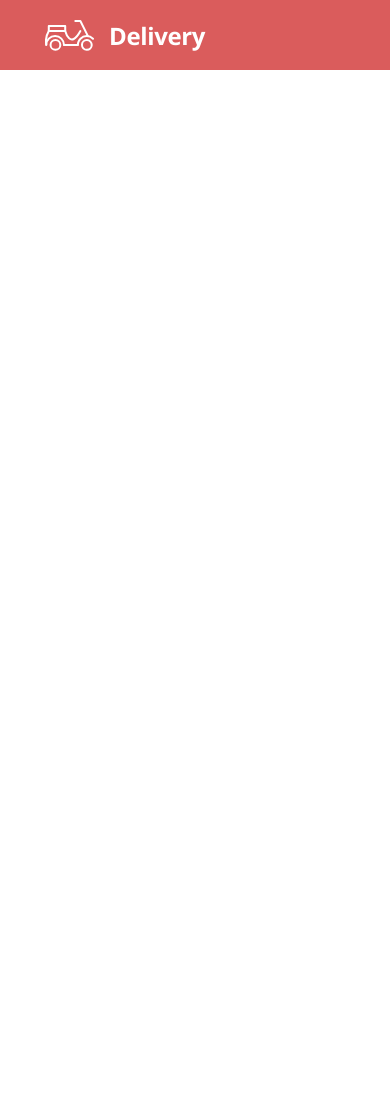
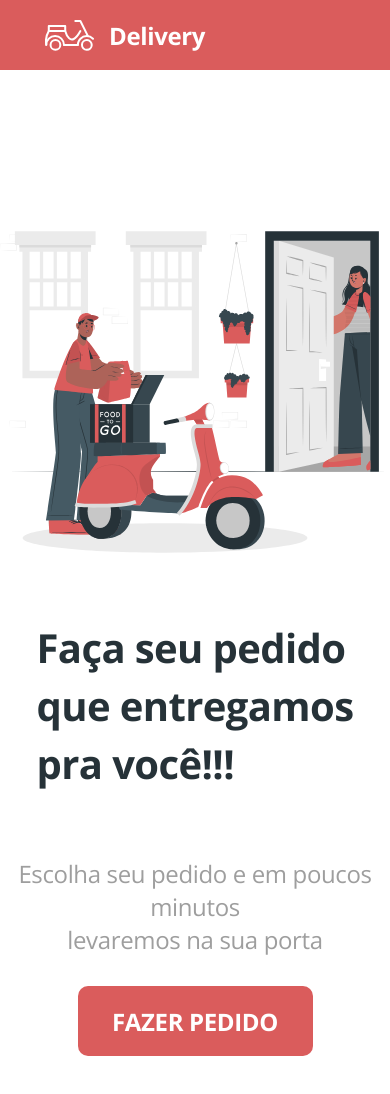
Before and after one commit to kslima/ksdeliver, a React (Create React App) app in the folder front-web/: page / in a window 390 px wide. Shown: the top 1094 px of the page. Before the commit the page ends 844 px from the top, so only its background shows below. Built offline with nearby package versions, Linux system fonts and the light colour scheme.

Commit message:
Add home page

```diff
--- a/front-web/src/App.tsx
+++ b/front-web/src/App.tsx
@@ -1,10 +1,14 @@
 import './App.css';
+import Home from './Home';
 import NavBar from './Navbar';
 
 function App() {
   return (
     <div>
-      <NavBar />
+      <>
+        <NavBar />
+        <Home />
+      </>
     </div>
   );
 }
--- /dev/null
+++ b/front-web/src/Home/index.tsx
@@ -0,0 +1,27 @@
+import './styles.css'
+import { ReactComponent as MainImage} from './main.svg'
+
+function Home() {
+    return (
+        <div className="home-container">
+            <div className="home-content">
+                <div className="home-actions">
+                    <h1 className="home-title">
+                        Faça seu pedido <br /> que entregamos <br /> pra você!!!
+                    </h1>
+                    <h3 className="home-subtitle">
+                        Escolha seu pedido e em poucos minutos <br /> levaremos na sua porta
+                    </h3>
+                    <a href="orders" className="home-btn-order">
+                        FAZER PEDIDO
+                    </a>
+                </div>
+                <div className="home-image">
+                    <MainImage />
+                </div>
+            </div>
+        </div>
+    )
+}
+
+export default Home;
--- /dev/null
+++ b/front-web/src/Home/styles.css
@@ -0,0 +1,89 @@
+.home-container {
+    padding-top: 100px;
+    height: calc(100vh - 254px);
+}
+
+.home-container h1 {
+    margin: 0;
+}
+
+.home-content {
+    display: flex;
+    justify-content: center;
+}
+
+.home-title {
+    font-weight: bold;
+    font-size: 55px;
+    line-height: 58px;
+    letter-spacing: -0.015em;
+    color: var(--dark-color);
+    margin-bottom: 40px !important;
+}
+
+.home-subtitle {
+    font-weight: normal;
+    font-size: 24px;
+    line-height: 33px;
+    letter-spacing: -0.015em;
+    color: var(--secondary-color);
+    margin-bottom: 30px;
+}
+
+.home-btn-order {
+    background-color: var(--primary-color);
+    border-radius: 10px;
+    height: 70px;
+    width: 235px;
+    display: inline-block;
+    display: flex;
+    align-items: center;
+    justify-content: center;
+    font-weight: bold;
+    font-size: 24px;
+    letter-spacing: -0.015em;
+    color: #FFF;
+}
+
+.home-btn-order:hover {
+    background-color: var(--primary-hover-color);
+    transform: scale(1.01);
+}
+
+.home-image svg {
+    width: 100% !important;
+}
+
+@media only screen and (max-width: 768px) {
+    .home-container {
+        height: auto;
+        margin-bottom: 50px;
+    }
+    .home-content {
+        flex-direction: column-reverse;
+    }
+    .home-title {
+        font-size: 40px;
+    }
+    .home-subtitle {
+        text-align: center;
+    }
+    .home-actions {
+        display: flex;
+        flex-direction: column;
+        align-items: center;
+    }
+    .home-image {
+        text-align: center;
+    }
+    .home-image svg {
+        width: 80%;
+    }
+}
+
+@media (max-height: 700px) {
+    .home-container {
+        height: auto;
+        margin-bottom: 30px;
+    }
+}
```
Also changed, not shown: front-web/src/Home/main.svg (added).
